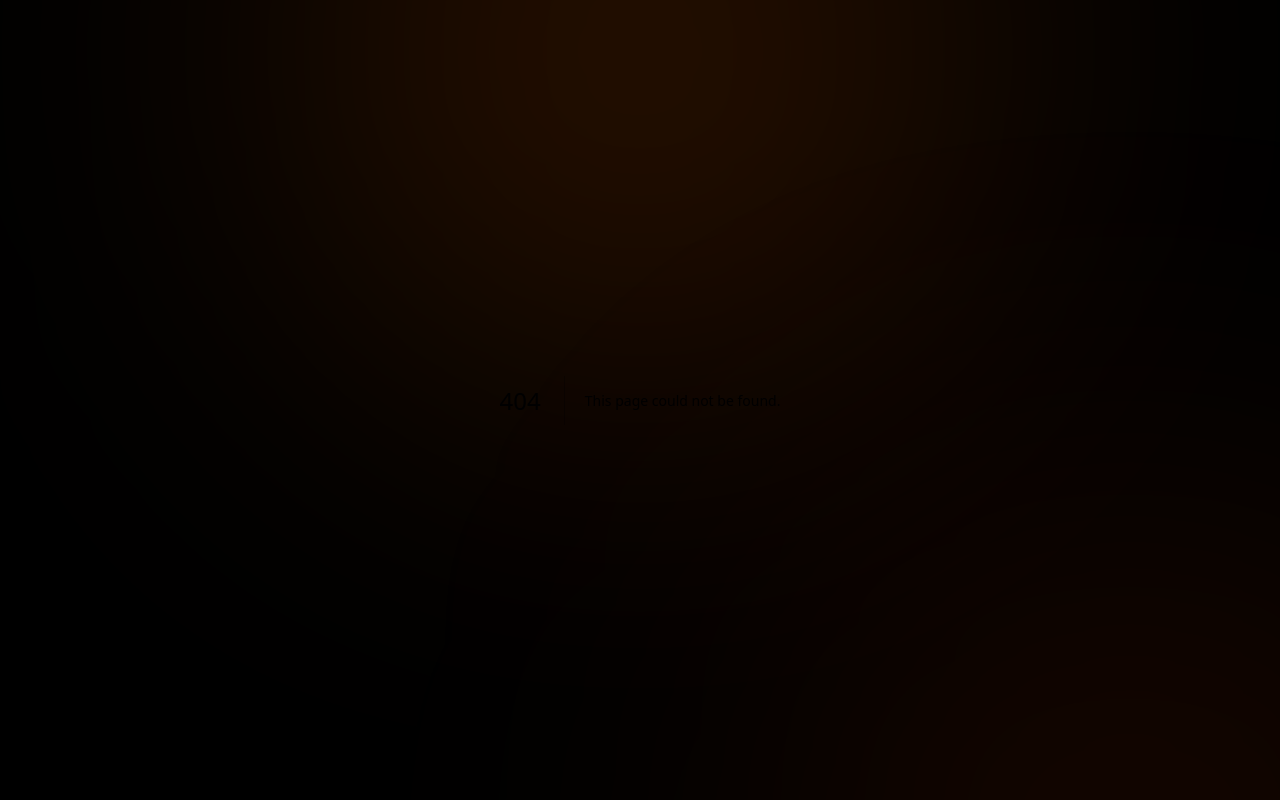
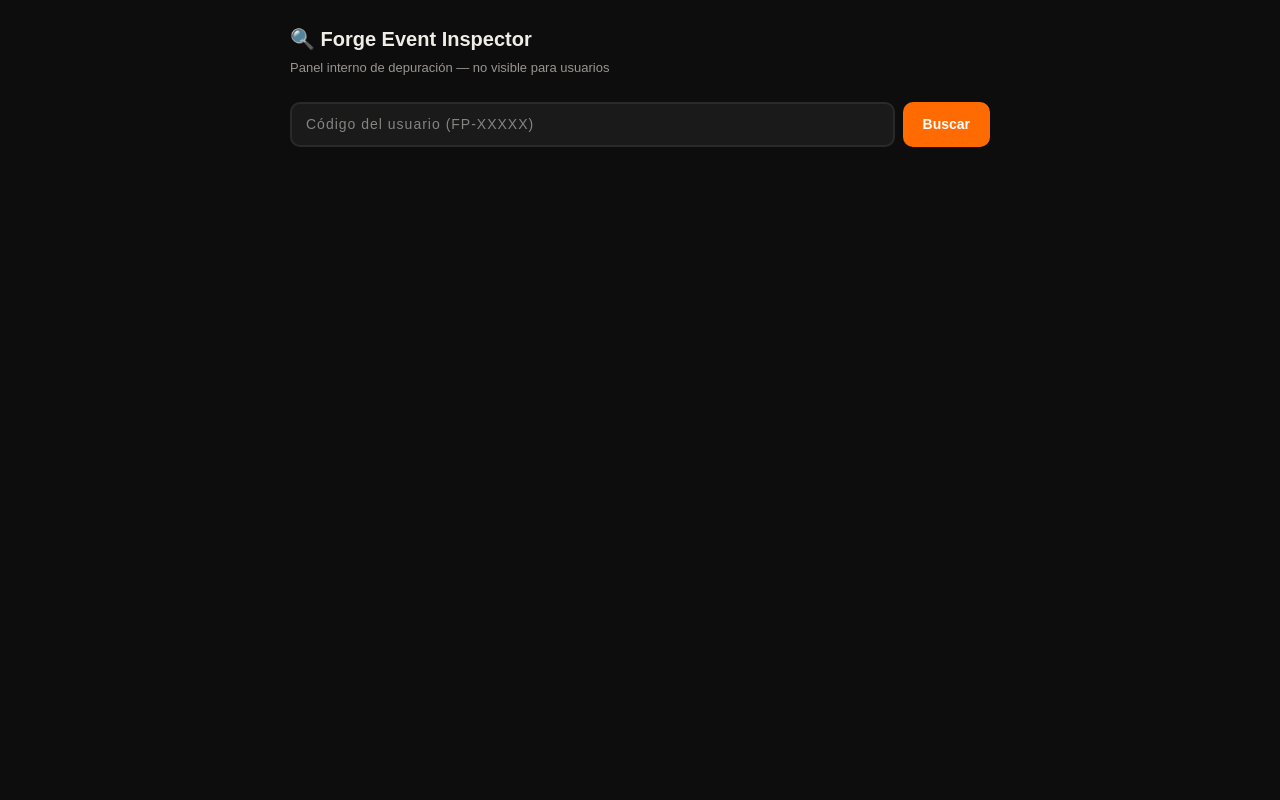
Before and after one commit to airanvlz-6/formapro, a Next.js app: page /event-inspector in a window 1280 px wide. Before the commit this address had no page. Built offline with nearby package versions, Linux system fonts and the light colour scheme.

Commit message:
crear panel Event Inspector para observabilidad del Forge Event Aggregator

```diff
--- /dev/null
+++ b/app/event-inspector/page.tsx
@@ -0,0 +1,113 @@
+'use client';
+import { useState } from "react";
+
+export default function EventInspector() {
+  const [codigo, setCodigo] = useState("");
+  const [cargando, setCargando] = useState(false);
+  const [eventoActivo, setEventoActivo] = useState<any>(null);
+  const [historial, setHistorial] = useState<any[]>([]);
+  const [buscado, setBuscado] = useState(false);
+
+  const C = {
+    bg: "#0D0D0D", card: "#1A1A1A", ink: "#F0EDE8", muted: "#9A9590",
+    border: "#2A2A2A", accent: "#FF6B00"
+  };
+
+  const buscar = async () => {
+    if (!codigo.trim()) return;
+    setCargando(true);
+    try {
+      const res = await fetch("/api/chat", {
+        method: "POST",
+        headers: { "Content-Type": "application/json" },
+        body: JSON.stringify({ action: "obtener_event_log", codigo: codigo.trim().toUpperCase() })
+      });
+      const data = await res.json();
+      setEventoActivo(data.eventoActivo);
+      setHistorial(data.historial || []);
+      setBuscado(true);
+    } catch {
+      setEventoActivo(null);
+      setHistorial([]);
+    }
+    setCargando(false);
+  };
+
+  const colorTipo: Record<string, string> = {
+    TRAINING_REPORT: "#FF6B00",
+    SLEEP_REPORT: "#64B5F6",
+    OTHER: "#9A9590"
+  };
+
+  return (
+    <div style={{ minHeight: "100vh", background: C.bg, fontFamily: "'DM Sans', sans-serif", padding: "24px 16px" }}>
+      <div style={{ maxWidth: 700, margin: "0 auto" }}>
+
+        <div style={{ marginBottom: 24 }}>
+          <h1 style={{ color: C.ink, fontSize: 20, fontWeight: 700, marginBottom: 4 }}>🔍 Forge Event Inspector</h1>
+          <p style={{ color: C.muted, fontSize: 13 }}>Panel interno de depuración — no visible para usuarios</p>
+        </div>
+
+        <div style={{ display: "flex", gap: 8, marginBottom: 24 }}>
+          <input
+            value={codigo}
+            onChange={e => setCodigo(e.target.value.toUpperCase())}
+            placeholder="Código del usuario (FP-XXXXX)"
+            onKeyDown={e => e.key === "Enter" && buscar()}
+            style={{ flex: 1, border: `2px solid ${C.border}`, borderRadius: 10, padding: "10px 14px", fontSize: 14, color: C.ink, background: C.card, letterSpacing: 1 }}
+          />
+          <button onClick={buscar} disabled={cargando} style={{ background: C.accent, color: "#fff", border: "none", borderRadius: 10, padding: "10px 20px", fontSize: 14, fontWeight: 600, cursor: "pointer" }}>
+            {cargando ? "..." : "Buscar"}
+          </button>
+        </div>
+
+        {buscado && (
+          <>
+            {/* Evento activo */}
+            <div style={{ marginBottom: 24 }}>
+              <p style={{ color: C.muted, fontSize: 12, fontWeight: 700, textTransform: "uppercase", letterSpacing: 1, marginBottom: 10 }}>Evento activo ahora</p>
+              {eventoActivo ? (
+                <div style={{ background: C.card, border: `1px solid ${colorTipo[eventoActivo.event_type] || C.border}60`, borderRadius: 12, padding: "14px 16px" }}>
+                  <div style={{ display: "flex", justifyContent: "space-between", marginBottom: 8 }}>
+                    <span style={{ color: colorTipo[eventoActivo.event_type] || C.ink, fontSize: 14, fontWeight: 700 }}>{eventoActivo.event_type}</span>
+                    <span style={{ background: eventoActivo.status === "collecting" ? "#FF6B0020" : "#4CAF5020", color: eventoActivo.status === "collecting" ? "#FF6B00" : "#4CAF50", fontSize: 11, fontWeight: 700, padding: "2px 10px", borderRadius: 100 }}>
+                      {eventoActivo.status === "collecting" ? "🟠 Recolectando" : "🟢 Extraído"}
+                    </span>
+                  </div>
+                  <p style={{ color: C.muted, fontSize: 12, marginBottom: 6 }}>{(eventoActivo.messages || []).length} mensaje(s) · Actualizado {new Date(eventoActivo.updated_at).toLocaleString("es-ES")}</p>
+                  {(eventoActivo.messages || []).map((m: string, i: number) => (
+                    <p key={i} style={{ color: C.ink, fontSize: 12, lineHeight: 1.6, marginTop: 6, paddingTop: 6, borderTop: i > 0 ? `1px solid ${C.border}` : "none" }}>{m.substring(0, 200)}{m.length > 200 ? "..." : ""}</p>
+                  ))}
+                </div>
+              ) : (
+                <p style={{ color: C.muted, fontSize: 13 }}>Sin evento activo en este momento.</p>
+              )}
+            </div>
+
+            {/* Historial */}
+            <div>
+              <p style={{ color: C.muted, fontSize: 12, fontWeight: 700, textTransform: "uppercase", letterSpacing: 1, marginBottom: 10 }}>Últimos eventos cerrados</p>
+              {historial.length === 0 ? (
+                <p style={{ color: C.muted, fontSize: 13 }}>Sin historial de eventos aún.</p>
+              ) : (
+                historial.map((ev: any, i: number) => (
+                  <div key={i} style={{ background: C.card, border: `1px solid ${C.border}`, borderRadius: 10, padding: "10px 14px", marginBottom: 8, display: "flex", justifyContent: "space-between", alignItems: "center" }}>
+                    <div>
+                      <span style={{ color: colorTipo[ev.event_type] || C.ink, fontSize: 13, fontWeight: 700 }}>
+                        {ev.extraccion_exitosa ? "🟢" : "🔴"} {ev.event_type}
+                      </span>
+                      {ev.fue_correccion && <span style={{ background: "#FFD70020", color: "#FFD700", fontSize: 10, fontWeight: 700, padding: "1px 8px", borderRadius: 100, marginLeft: 8 }}>Corrección</span>}
+                      <p style={{ color: C.muted, fontSize: 11, marginTop: 2 }}>{ev.mensajes_count} mensaje(s)</p>
+                    </div>
+                    <span style={{ color: C.muted, fontSize: 11 }}>{new Date(ev.closed_at).toLocaleString("es-ES")}</span>
+                  </div>
+                ))
+              )}
+            </div>
+          </>
+        )}
+
+      </div>
+    </div>
+  );
+}
```
